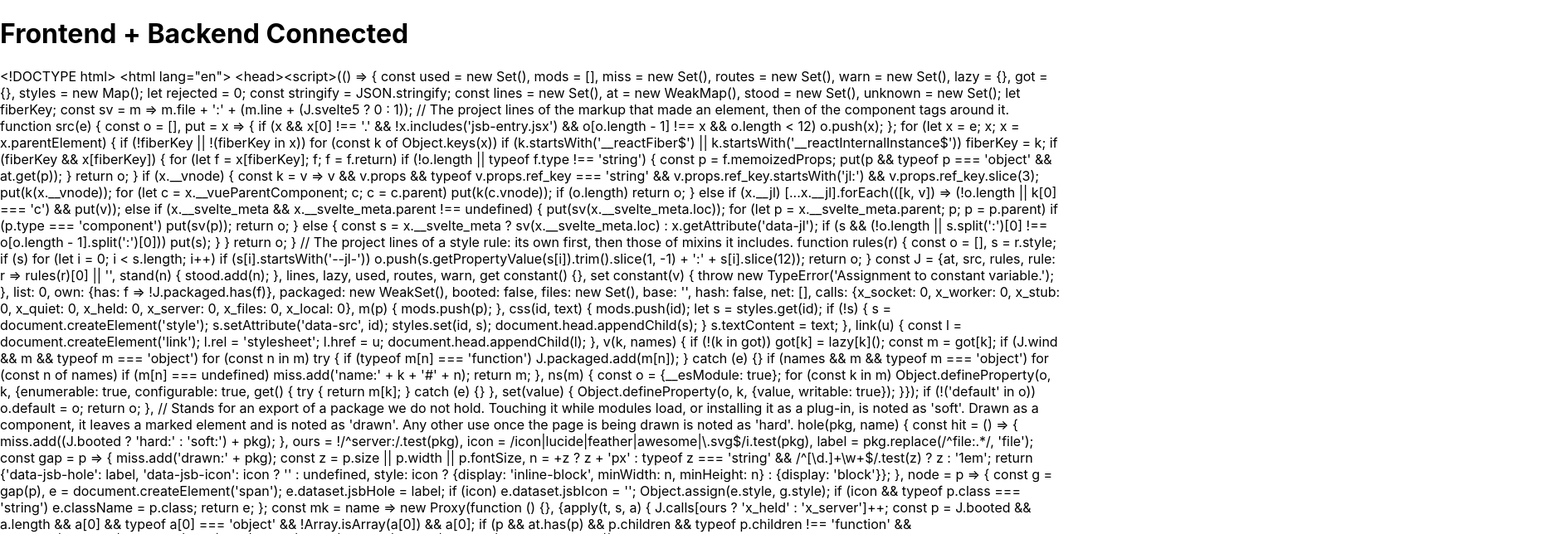
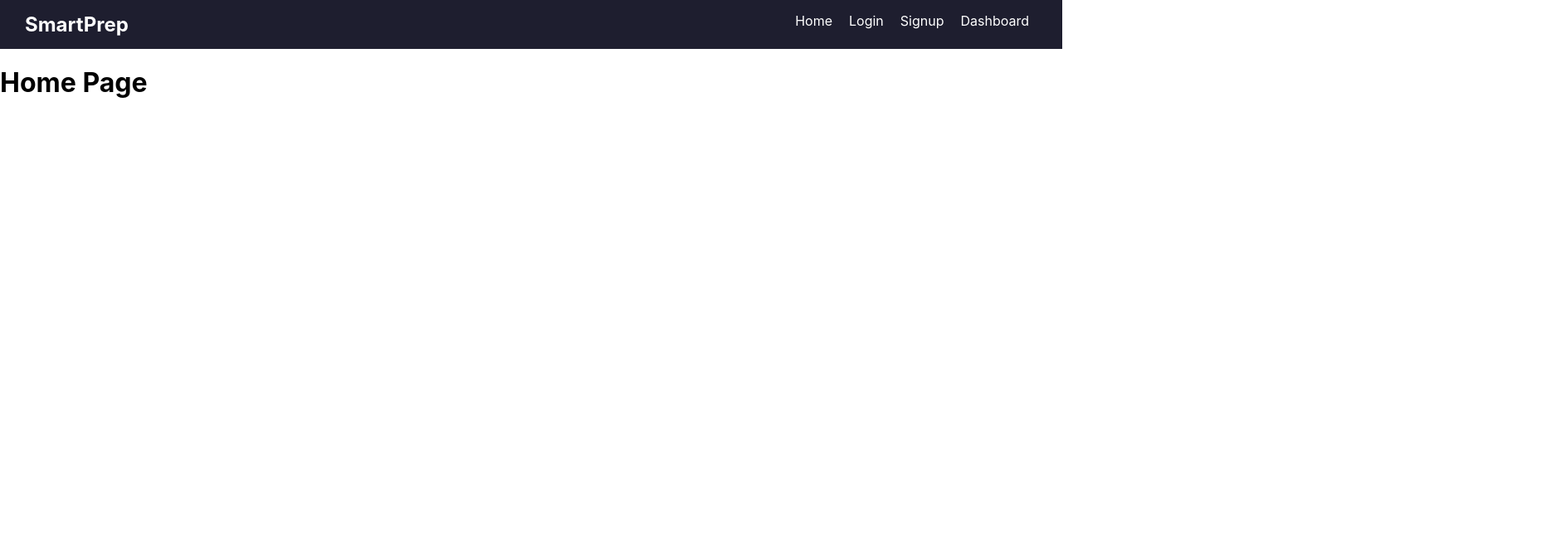
Before and after one commit to palaksingh-06/smart_interview_prep, a React (Create React App) app in the folder client/: page / in a window 1280 px wide. Shown: the top 644 px of the page at 83% size, 1881 px wide, since content can reach past the window. Built offline with nearby package versions, Linux system fonts and the light colour scheme.

Commit message:
initial paging and routing done

```diff
--- a/client/src/App.js
+++ b/client/src/App.js
@@ -1,19 +1,25 @@
-import { useEffect, useState } from "react";
-import axios from "axios";
+import { BrowserRouter, Routes, Route } from "react-router-dom";
 
+import Home from "./pages/Home";
+import Login from "./pages/Login";
+import Signup from "./pages/Signup";
+import Dashboard from "./pages/Dashboard";
+import Interview from "./pages/Interview";
+import Result from "./pages/Result";
+import Navbar from "./components/Navbar";
 function App() {
-  const [message, setMessage] = useState("");
-
-  useEffect(() => {
-    axios.get("http://localhost:5000")
-      .then(res => setMessage(res.data));
-  }, []);
-
   return (
-    <div>
-      <h1>Frontend + Backend Connected</h1>
-      <p>{message}</p>
-    </div>
+    <BrowserRouter>
+    <Navbar />
+      <Routes>
+        <Route path="/" element={<Home />} />
+        <Route path="/login" element={<Login />} />
+        <Route path="/signup" element={<Signup />} />
+        <Route path="/dashboard" element={<Dashboard />} />
+        <Route path="/interview" element={<Interview />} />
+        <Route path="/result" element={<Result />} />
+      </Routes>
+    </BrowserRouter>
   );
 }
 
--- /dev/null
+++ b/client/src/components/Navbar.js
@@ -0,0 +1,36 @@
+import { Link } from "react-router-dom";
+
+function Navbar() {
+  return (
+    <nav style={styles.nav}>
+      <h2 style={styles.logo}>SmartPrep</h2>
+
+      <div>
+        <Link to="/" style={styles.link}>Home</Link>
+        <Link to="/login" style={styles.link}>Login</Link>
+        <Link to="/signup" style={styles.link}>Signup</Link>
+        <Link to="/dashboard" style={styles.link}>Dashboard</Link>
+      </div>
+    </nav>
+  );
+}
+
+const styles = {
+  nav: {
+    display: "flex",
+    justifyContent: "space-between",
+    padding: "15px 30px",
+    backgroundColor: "#1e1e2f",
+    color: "white"
+  },
+  logo: {
+    margin: 0
+  },
+  link: {
+    margin: "0 10px",
+    color: "white",
+    textDecoration: "none"
+  }
+};
+
+export default Navbar;
--- /dev/null
+++ b/client/src/pages/Dashboard.js
@@ -0,0 +1,5 @@
+function Dashboard() {
+  return <h1>dashboard Page</h1>;
+}
+
+export default Dashboard;
--- /dev/null
+++ b/client/src/pages/Home.js
@@ -0,0 +1,5 @@
+function Home() {
+  return <h1>Home Page</h1>;
+}
+
+export default Home;
--- /dev/null
+++ b/client/src/pages/Interview.js
@@ -0,0 +1,5 @@
+function Interview() {
+  return <h1>interview Page</h1>;
+}
+
+export default Interview;
--- /dev/null
+++ b/client/src/pages/Login.js
@@ -0,0 +1,5 @@
+function Login() {
+  return <h1>login Page</h1>;
+}
+
+export default Login;
--- /dev/null
+++ b/client/src/pages/Result.js
@@ -0,0 +1,5 @@
+function Result() {
+  return <h1>Result Page</h1>;
+}
+
+export default Result;
--- /dev/null
+++ b/client/src/pages/Signup.js
@@ -0,0 +1,5 @@
+function Signup() {
+  return <h1>signup Page</h1>;
+}
+
+export default Signup;
```
